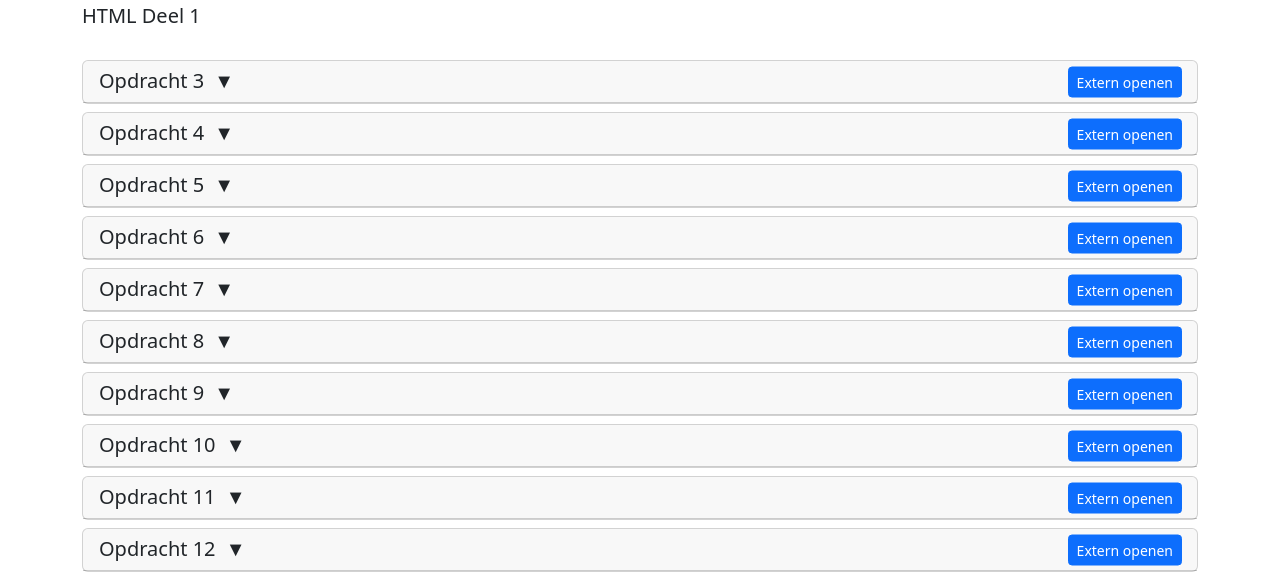
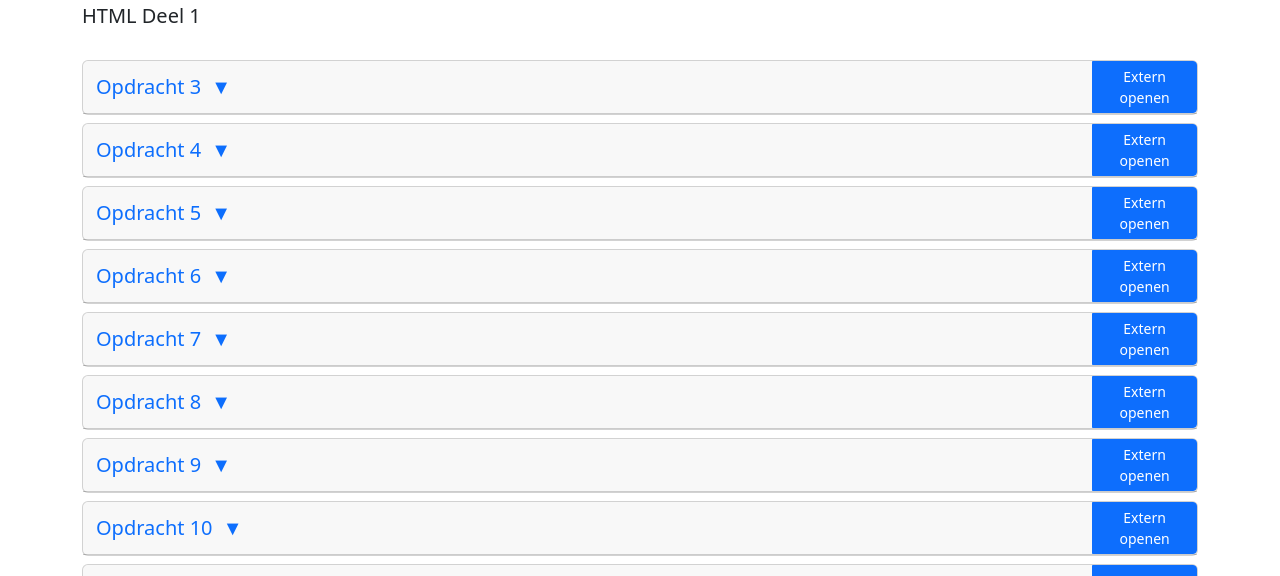
Before and after one commit to AlexanderVanhee/WebDevelopment, a plain HTML site: page index.html in a window 1280 px wide. Shown: the part 219-795 px from the top of the page. Drawn offline with nearby package versions, Linux system fonts and the light colour scheme.

Commit message:
Respect default link behaviour for the external button link

```diff
--- a/index.html
+++ b/index.html
@@ -1,5 +1,6 @@
 <!DOCTYPE html>
 <html lang="en" data-bs-theme="dark">
+
 <head>
     <meta charset="UTF-8">
     <meta name="viewport" content="width=device-width, initial-scale=1.0">
@@ -7,70 +8,84 @@
     <link href="https://cdn.jsdelivr.net/npm/bootstrap@5.3.0/dist/css/bootstrap.min.css" rel="stylesheet">
     <link href="https://cdn.jsdelivr.net/npm/bootstrap-icons@1.7.2/font/bootstrap-icons.css" rel="stylesheet">
     <style>
-        html, body {
+        html,
+        body {
             height: 100%;
         }
+
         body {
             display: flex;
             flex-direction: column;
         }
+
         .content {
             flex: 1 0 auto;
         }
+
         .preview-container {
             margin-top: 10px;
         }
+
         iframe {
             width: 100%;
             height: 500px;
         }
+
         .btn-external {
             margin-left: 10px;
         }
+
         .exercise-header {
             cursor: pointer;
             position: relative;
             padding-right: 60px;
         }
+
         .exercise-header:hover {
             background-color: rgba(var(--bs-secondary-rgb), 0.1);
         }
+
         .exercise-title {
             margin: 0;
             padding: 0;
             display: inline-block;
         }
+
         .exercise-title::after {
             content: '\25BC';
             margin-left: 5px;
             font-family: Arial, sans-serif;
             transition: transform 0.3s ease;
         }
+
         .collapsed .exercise-title::after {
             content: '\25B6';
             transform: rotate(0deg);
         }
+
         .btn-external {
             position: absolute;
-            right: 15px;
             top: 50%;
-            transform: translateY(-50%);
         }
+
         .spinner-container {
             display: flex;
             justify-content: center;
             align-items: center;
             height: 500px;
         }
+
         #github-logo {
             width: 20px;
             height: 20px;
         }
+
         footer {
             flex-shrink: 0;
         }
     </style>
 </head>
+
 <body>
     <div class="content">
         <div class="container mt-5">
@@ -98,7 +113,8 @@
     </div>
     <footer class="bg-body-tertiary text-center text-lg-start mt-auto">
         <div class="text-center p-3" style="background-color: rgba(0, 0, 0, 0.05);">
-            <a>Voor het navigatiegemak heb ik gebruikgemaakt van iFrames. De aparte pagina's zijn nog steeds zichtbaar via de knop "Extern openen".</a>
+            <a>Voor het navigatiegemak heb ik gebruikgemaakt van iFrames. De aparte pagina's zijn nog steeds zichtbaar
+                via de knop "Extern openen".</a>
             <br>
             <a>Alexander Vanhee - Groep A</a>
 
@@ -121,13 +137,21 @@
                     const card = document.createElement('div');
                     card.className = 'card mb-2';
                     card.innerHTML = `
-                        <div class="card-header exercise-header" id="heading-${taskIndex}-${exerciseIndex}" data-bs-toggle="collapse"
+                        <div class="card-header" style="padding: 0;" id="heading-${taskIndex}-${exerciseIndex}">
+                            <div class="btn-group w-100" role="group">
+                                <!-- Accordion toggler button -->
+                                <button type="button" class="btn btn-link text-start w-100 exercise-header" data-bs-toggle="collapse"
                                     data-bs-target="#collapse-${taskIndex}-${exerciseIndex}" aria-expanded="false"
                                     aria-controls="collapse-${taskIndex}-${exerciseIndex}">
                                     <h5 class="exercise-title mb-0">
                                         ${exercise.title}
                                     </h5>
-                            <button class="btn btn-sm btn-primary btn-external" onclick="openExternal('${exercise.path}', event);">Extern openen</button>
+                                </button>
+
+                                <a class="btn btn-sm btn-primary btn-external" href="${exercise.path}" rel="noopener noreferrer" onclick="event.stopPropagation();">
+                                    Extern openen
+                                </a>
+                            </div>
                         </div>
                         <div id="collapse-${taskIndex}-${exerciseIndex}" class="collapse"
                             aria-labelledby="heading-${taskIndex}-${exerciseIndex}" data-bs-parent="#accordion-${taskIndex}">
@@ -141,6 +165,8 @@
                             </div>
                         </div>
                     `;
+
+
                     accordion.appendChild(card);
                 });
 
@@ -155,7 +181,7 @@
                     const iframe = this.querySelector('iframe');
                     if (!iframe.src) {
                         iframe.src = iframe.getAttribute('data-src');
-                        iframe.onload = function() {
+                        iframe.onload = function () {
                             spinner.style.display = 'none';
                             iframe.style.display = 'block';
                             const iframeDoc = iframe.contentDocument || iframe.contentWindow.document;
@@ -197,7 +223,7 @@
         }
 
         // Startup
-        document.addEventListener('DOMContentLoaded', function() {
+        document.addEventListener('DOMContentLoaded', function () {
             // Load from exercises.json
             fetch('exercises.json')
                 .then(response => response.json())
@@ -216,11 +242,12 @@
                 themeSwitch.checked = false;
             }
             // init themeswitch functionality.
-            themeSwitch.addEventListener('change', function() {
+            themeSwitch.addEventListener('change', function () {
                 const newTheme = this.checked ? 'dark' : 'light';
                 setTheme(newTheme);
             });
         });
     </script>
 </body>
+
 </html>
```
Lines whose indentation alone changed are shown as unchanged.
